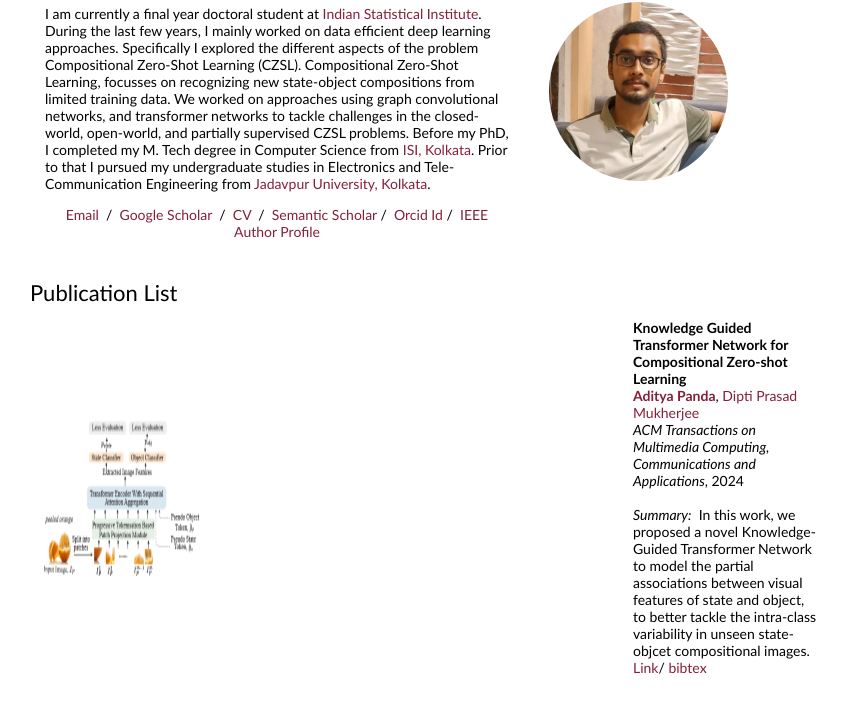
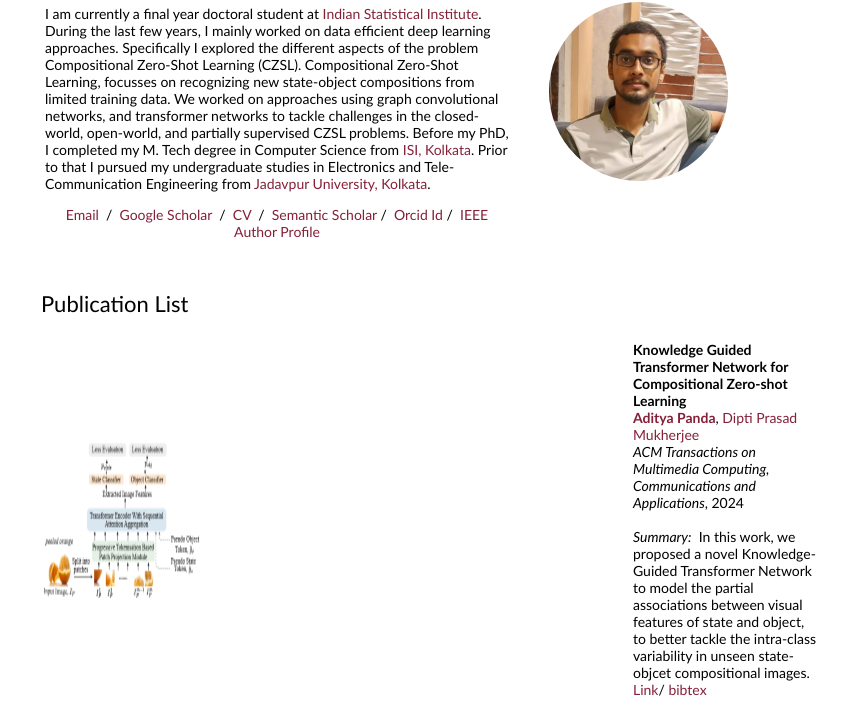
Before and after one commit to Aditya-Panda/aditya-panda.github.io, a plain HTML site: page index.html in a window 1280 px wide. Shown: the part 96-797 px from the top of the page, without its empty margins (215-1062 px from the left). Drawn offline with Linux system fonts and the light colour scheme.

Commit message:
Update index.html

```diff
--- a/index.html
+++ b/index.html
@@ -49,12 +49,13 @@
           </tbody></table>
           <table style="width:100%;border:0px;border-spacing:0px;border-collapse:separate;margin-right:auto;margin-left:auto;"><tbody>
               <tr>
-              <td style="padding:5px;width:100%;vertical-align:middle">
+              <td style="padding:16px;width:100%;vertical-align:middle">
                 <h2>Publication List</h2>
               </td>
             </tr>
           </tbody></table>
           <table style="width:100%;border:0px;border-spacing:0px;border-collapse:separate;margin-right:auto;margin-left:auto;"><tbody>
+
 
 
     <tr onmouseout="nuvo_stop()" onmouseover="nuvo_start()">
```
